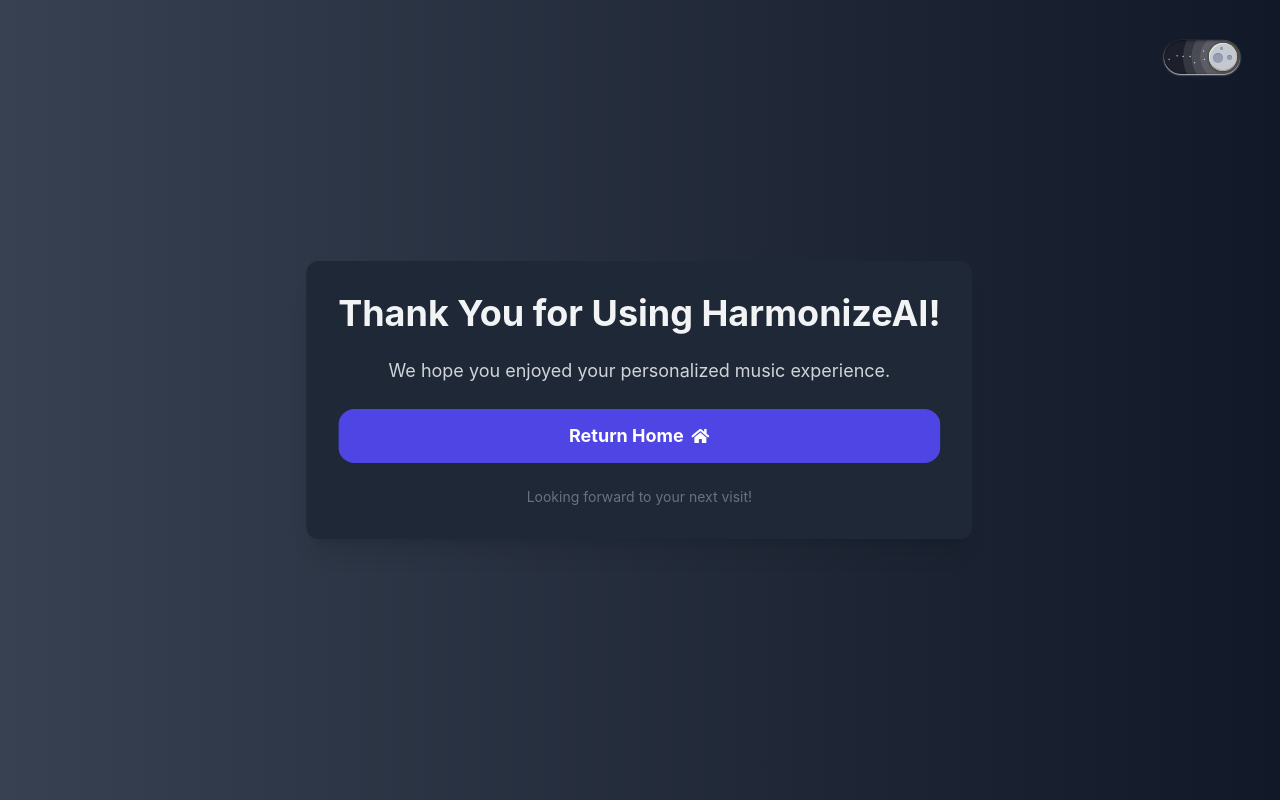
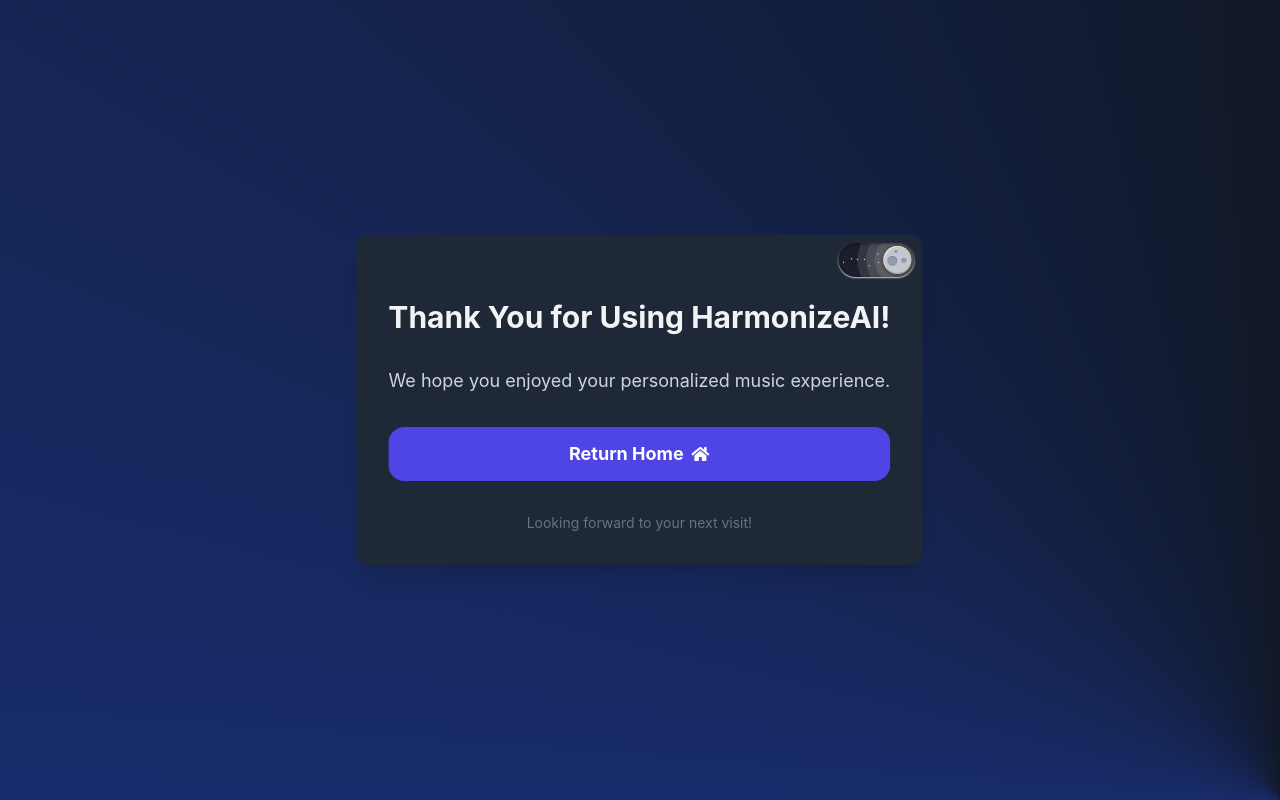
Before and after one commit to itsjustshubh/HarmonizeAI, a React (Create React App) app: page /outro in a window 1280 px wide. Built offline with nearby package versions, Linux system fonts and the light colour scheme.

Commit message:
Added the best theme button

```diff
--- a/src/App.js
+++ b/src/App.js
@@ -57,10 +57,16 @@
         <Router>
             <ThemeProvider>
                 <ErrorBoundary>
-                    <ThemeSwitch />
+                    {/*<div*/}
+                    {/*    className="bg-gradient-to-r from-green-400 to-blue-500 dark:from-gray-700 dark:to-gray-900 min-h-screen flex items-center justify-center px-5 py-5 p-6">*/}
+                    {/*    <AnimatedRoutes/>*/}
+                    {/*</div>*/}
 
                     <div
-                        className="bg-gradient-to-r from-green-400 to-blue-500 dark:from-gray-700 dark:to-gray-900 min-h-screen flex items-center justify-center px-5 py-5 p-6">
+                        className="
+                        dark:bg-[conic-gradient(at_bottom_right,_var(--tw-gradient-stops))] dark:from-blue-700 dark:via-blue-800 dark:to-gray-900
+                        bg-gradient-to-r from-green-400 via-teal-500 to-cyan-600
+                        min-h-screen flex items-center justify-center px-5 py-5 p-6">
                         <AnimatedRoutes/>
                     </div>
 
--- a/src/PageTransitionWrapper.js
+++ b/src/PageTransitionWrapper.js
@@ -1,4 +1,6 @@
 import { motion } from 'framer-motion';
+import ThemeSwitch from "./components/ThemeSwitch";
+import React from "react";
 
 const pageVariants = {
     initial: {
--- a/src/components/BiometricForm.js
+++ b/src/components/BiometricForm.js
@@ -10,6 +10,7 @@
 import {useTheme} from "./ThemeContext";
 import customDarkLogo from "../icons/dark-logo.png";
 import customLightLogo from "../icons/light-logo.png";
+import ThemeSwitch from "./ThemeSwitch";
 
 const genderOptions = [
     { value: 'male', label: 'Male' },
@@ -391,9 +392,11 @@
                 <meta property="og:image" content={darkLogo} /> {/* Update with an appropriate image path */}
             </Helmet>
 
+            <ThemeSwitch/>
+
             <div
                 className="max-w-6xl w-full mx-auto bg-white dark:bg-gray-800 rounded-xl shadow-xl p-8 space-y-6">
-                <h1 className="text-3xl font-bold text-center text-gray-800 dark:text-gray-100">
+                <h1 className="mt-8 text-3xl font-bold text-center text-gray-800 dark:text-gray-100">
                     Biometric Data Submission
                 </h1>
                 <p className="text-lg text-gray-600 dark:text-gray-300 text-center mb-4">
--- a/src/components/IntroPage.js
+++ b/src/components/IntroPage.js
@@ -5,6 +5,7 @@
 import customDarkLogo from '../icons/dark-logo.png';
 import { FaPlay } from 'react-icons/fa';
 import { useTheme } from "./ThemeContext";
+import ThemeSwitch from "./ThemeSwitch";
 
 const IntroPage = () => {
     const navigate = useNavigate();
@@ -21,7 +22,9 @@
 
     return (
         <div
-            className="max-w-2xl w-full mx-auto bg-white dark:bg-gray-800 rounded-xl shadow-xl p-8 space-y-6 text-center">
+            className="max-w-2xl w-full mx-auto bg-white dark:bg-gray-800 rounded-xl p-8 space-y-6 text-center
+            {/*shadow-[0px_0px_69px_0px_rgba(255,_255,_255,_0.35)]*/}
+            m-3">
             <Helmet>
                 <title>HarmonizeAI: Personalized Music Experience</title>
                 <meta name="description" content="Experience a unique music journey with HarmonizeAI. Connect with Spotify, input your mood, and enjoy a customized playlist that resonates with your emotions." />
@@ -32,6 +35,7 @@
                 <meta property="og:url" content={window.location.href} />
                 <meta property="og:image" content={customDarkLogo} /> {/* Add the path to a representative image */}
             </Helmet>
+            <ThemeSwitch/>
             <img
                 src={currentLogo}
                 alt="Custom Logo"
--- a/src/components/LoadingPlaylist.js
+++ b/src/components/LoadingPlaylist.js
@@ -1,7 +1,8 @@
 import React, { useState, useEffect, useContext } from 'react';
 import socketio from 'socket.io-client';
 import { useNavigate } from 'react-router-dom';
-import { TrackContext } from "./TrackContext"; // Adjust path as needed
+import { TrackContext } from "./TrackContext";
+import ThemeSwitch from "./ThemeSwitch"; // Adjust path as needed
 
 const LoadingPlaylist = () => {
     const [messages, setMessages] = useState([]);
@@ -126,20 +127,23 @@
 
     return (
         <div>
+            <ThemeSwitch/>
+
             {showErrorPopup ? (
                     <div className="message-box bg-gray-800 dark:bg-white p-6 rounded-3xl shadow-lg max-w-lg w-full">
                         <ErrorPopup/>
                     </div>
                 ) :
                 <div className="message-box bg-white dark:bg-gray-800 p-6 rounded-3xl shadow-lg max-w-lg w-full">
+                    <ThemeSwitch/>
                     {latestMessage ? (
-                            <div className="animate-fade-in-down">
+                            <div className="mt-10 animate-fade-in-down">
                                 <p className="text-2xl text-gray-700 dark:text-gray-300 font-semibold">{latestMessage.stage}</p>
                                 {latestMessage.details &&
                                     <div className="space-y-2 mt-3 text-gray-700 dark:text-gray-300">{renderDetails(latestMessage.details)}</div>}
                             </div>
                         ) :
-                        <div className="animate-fade-in-down">
+                        <div className="mt-10 animate-fade-in-down">
                             <p className="text-2xl text-gray-700 dark:text-gray-300 font-semibold">Waiting To Send Response</p>
                             <div className="space-y-2 mt-3 text-gray-700 dark:text-gray-300">The response has not been sent or received yet. I would suggest reloading the login page.</div>
                         </div>
--- a/src/components/OutroPage.js
+++ b/src/components/OutroPage.js
@@ -1,7 +1,8 @@
 import React from 'react';
 import { useNavigate } from 'react-router-dom';
 import { Helmet } from 'react-helmet';
-import { FaHome } from 'react-icons/fa'; // Importing home icon for navigation
+import { FaHome } from 'react-icons/fa';
+import ThemeSwitch from "./ThemeSwitch"; // Importing home icon for navigation
 
 const OutroPage = () => {
     const navigate = useNavigate();
@@ -18,8 +19,10 @@
                 <title>Thank You - HarmonizeAI</title>
                 <meta name="description" content="Thank you for experiencing your music journey with HarmonizeAI." />
             </Helmet>
-            <div className="max-w-2xl w-full mx-auto bg-white dark:bg-gray-800 rounded-xl shadow-xl p-8 space-y-6 text-center">
-                <h1 className="text-4xl font-bold text-gray-800 dark:text-gray-100">
+            <div className="max-w-2xl w-full mx-auto bg-white dark:bg-gray-800 rounded-xl shadow-xl p-8 space-y-8 text-center">
+                <ThemeSwitch/>
+
+                <h1 className="text-3xl font-bold text-gray-800 dark:text-gray-100">
                     Thank You for Using HarmonizeAI!
                 </h1>
                 <p className="mt-2 text-lg text-gray-600 dark:text-gray-300">
--- a/src/components/SpotifyLogin.js
+++ b/src/components/SpotifyLogin.js
@@ -12,6 +12,7 @@
 import {useTheme} from "./ThemeContext";
 import customDarkLogo from "../icons/dark-logo.png";
 import customLightLogo from "../icons/light-logo.png";
+import ThemeSwitch from "./ThemeSwitch";
 
 const SpotifyLogin = () => {
     const { darkTheme } = useTheme();
@@ -301,6 +302,8 @@
                 <meta property="og:image" content={darkLogo} /> {/* Use the dynamic currentLogo for the image */}
             </Helmet>
 
+            <ThemeSwitch/>
+
             <div className="max-w-3xl w-full mx-auto bg-white dark:bg-gray-800 rounded-xl shadow-2xl p-8 space-y-6 text-center">
                 {userDetails ? (
                     <>
--- a/src/components/ThemeSwitch.css
+++ b/src/components/ThemeSwitch.css
@@ -2,8 +2,8 @@
 /* ThemeSwitch.css */
 .theme-switch-wrapper {
     position: fixed; /* Or absolute, depending on your layout needs */
-    top: 5vh; /* Adjust these values to place the switch where you want */
-    right: 5vh;
+    top: 1vh; /* Adjust these values to place the switch where you want */
+    right: 1vh;
     z-index: 1000; /* Ensure it's above other elements */
 }
 
```
Also changed, not shown: src/components/IntroSplashScreen.js (+7 -19 lines).
